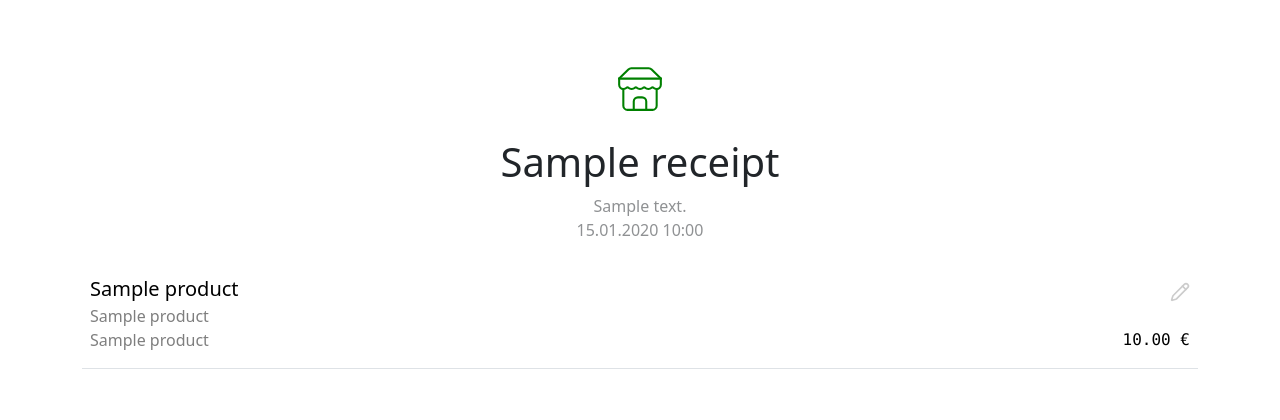
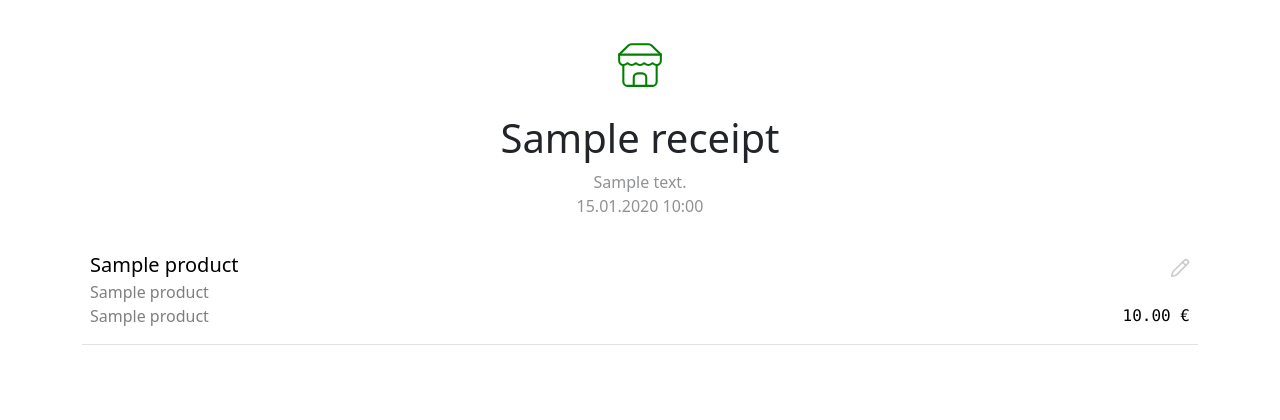
Before and after one commit to ApplicationProgramingTeamwork/myspending, a Django app: page /receipts/1/ in a window 1280 px wide. Shown: the part 50-470 px from the top of the page. Run offline with Django 5.2, Linux system fonts and the light colour scheme; a user stored in the database is signed in; tables that the repository leaves empty hold one stand-in row (values such as "Sample post"); some libraries are stand-ins or nearby versions.

Commit message:
Update style

```diff
--- a/render/templates/render/receipt_detail.html
+++ b/render/templates/render/receipt_detail.html
@@ -1,7 +1,7 @@
 {% extends 'render/base.html' %}
 {% load filters %}
 {% block content %}
-  <div class="mt-5 mb-4 d-flex justify-content-center">
+  <div class="my-4 d-flex justify-content-center">
     {% include 'render/store_logo.html' with style='height: 50px; max-width:80vw;' %}
   </div>
   <h1 class="text-center">{{ receipt.storeName }}</h1>
```
